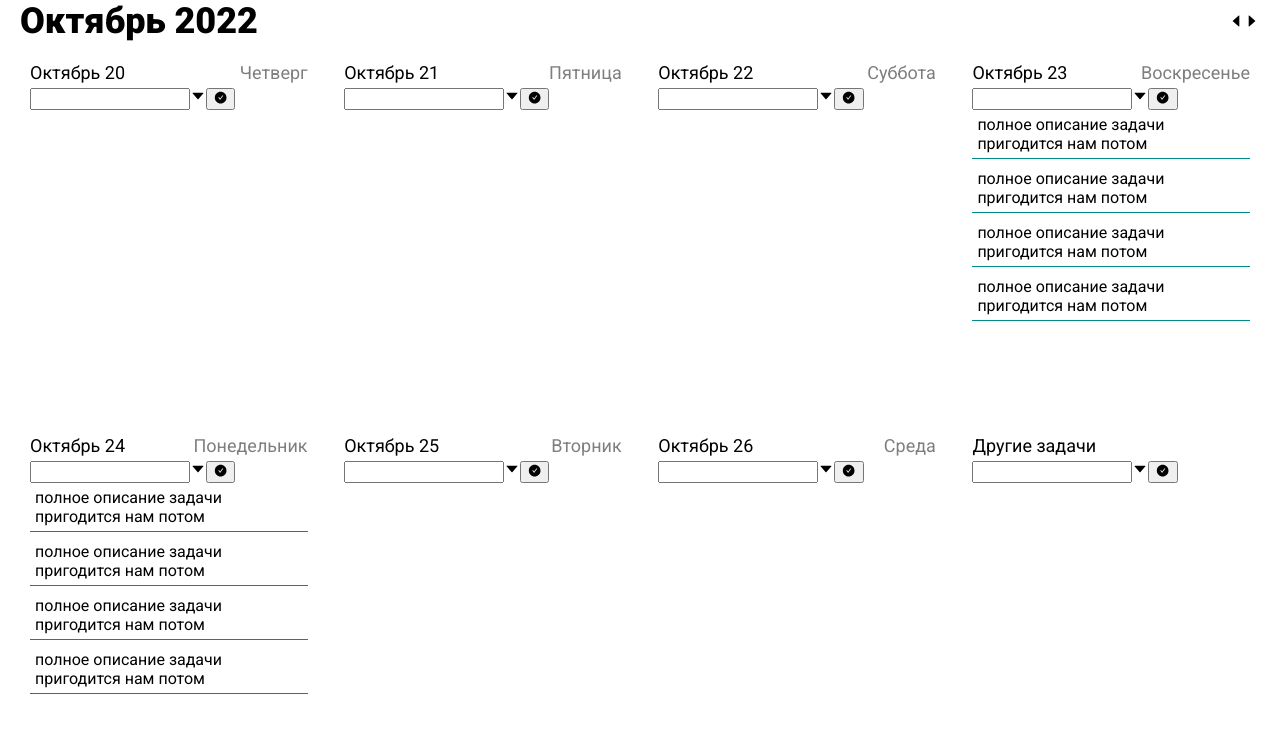
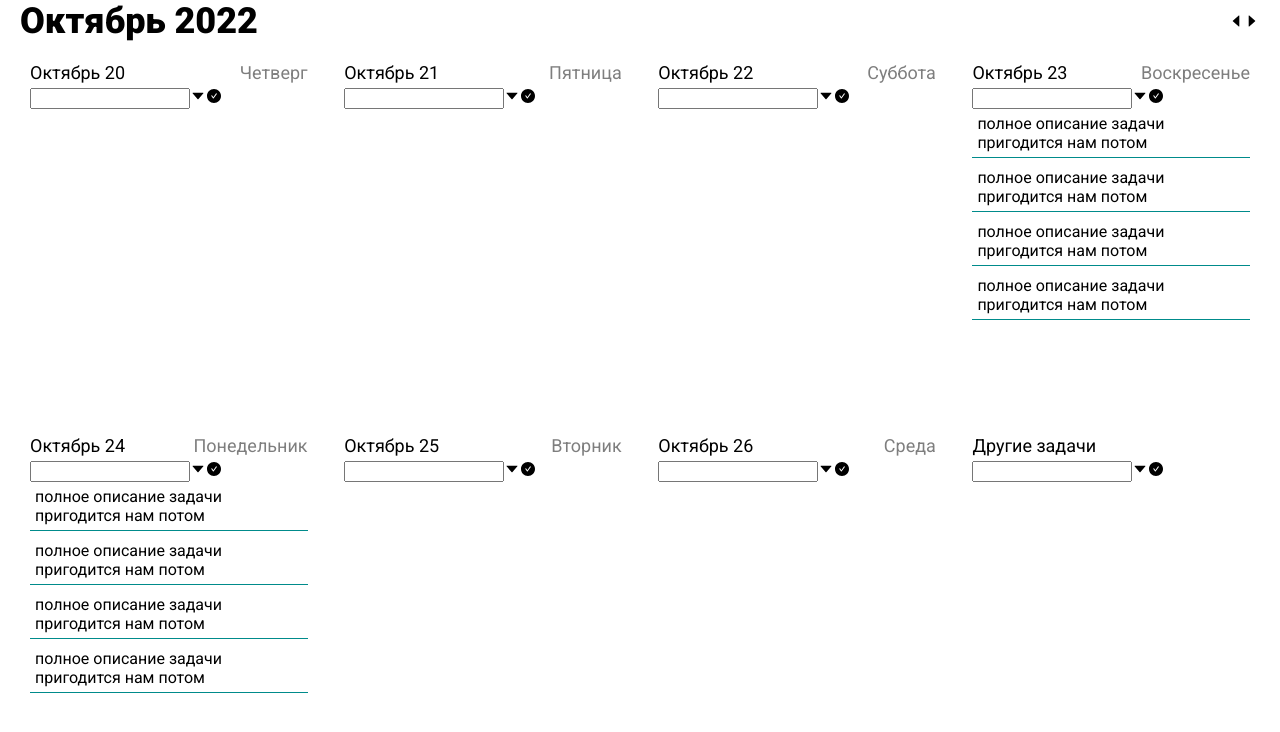
Before and after one commit to ramilqO/tweek, a React (Create React App) app: page / in a window 1280 px wide. Shown: the top 732 px of the page. Built offline with nearby package versions, Linux system fonts and the light colour scheme.

Commit message:
Revert "add form value"

```diff
--- a/src/Components/Day.js
+++ b/src/Components/Day.js
@@ -1,4 +1,4 @@
-import React, { useRef } from 'react';
+import React from 'react';
 import styled from 'styled-components/macro';
 
 import { AiFillCaretDown } from 'react-icons/ai';
@@ -51,15 +51,6 @@
 `;
 
 const Day = ({ date, monthNames, days, allTasks, indexItem }) => {
-    const form = useRef();
-    const handleSubmit = (event) => {
-        event.preventDefault();
-        // Варианты получения данных из формы
-        // console.log(event.target[0].value);
-        // console.log(event.target.elements.text.value);
-        // console.log(event.target.text.value);
-    };
-
     let isCurrentDay = (task) => {
         return (
             task.dateObj.year === date.getFullYear() &&
@@ -88,12 +79,10 @@
                 )}
             </StyledHeader>
 
-            <StyledForm ref={form} onSubmit={handleSubmit}>
-                <input type='text' name='text' placeholder='' />
+            <StyledForm>
+                <input type='text' placeholder='' />
                 <AiFillCaretDown />
-                <button type='submit'>
-                    <AiFillCheckCircle />
-                </button>
+                <AiFillCheckCircle />
             </StyledForm>
 
             <StyledTaskList>
```
